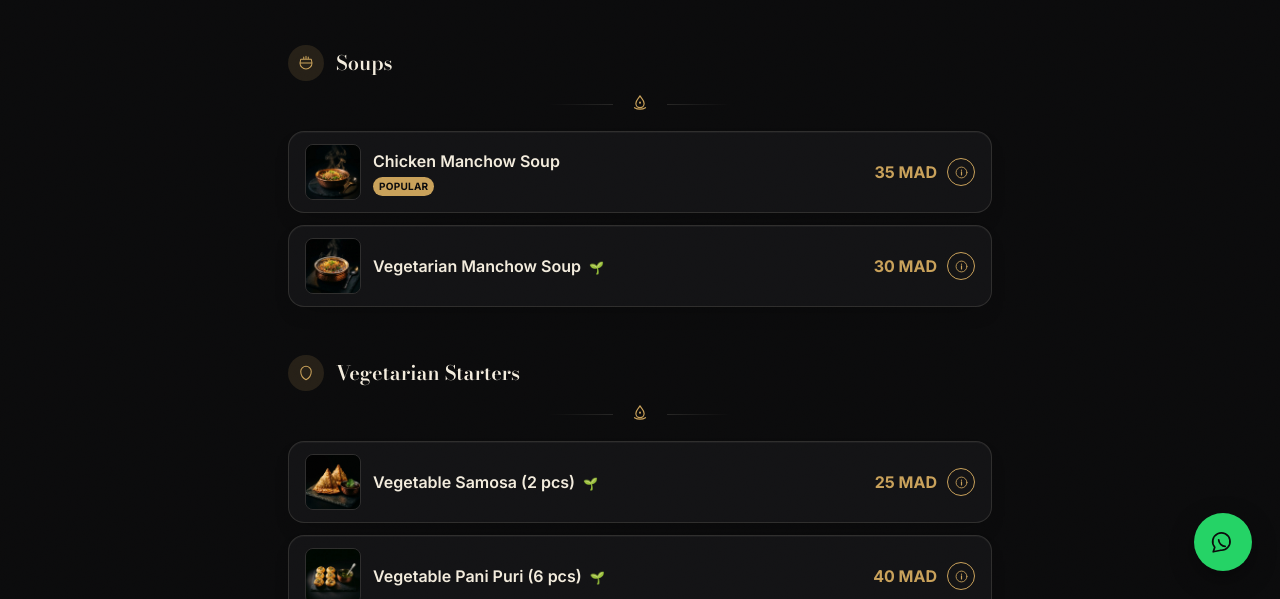
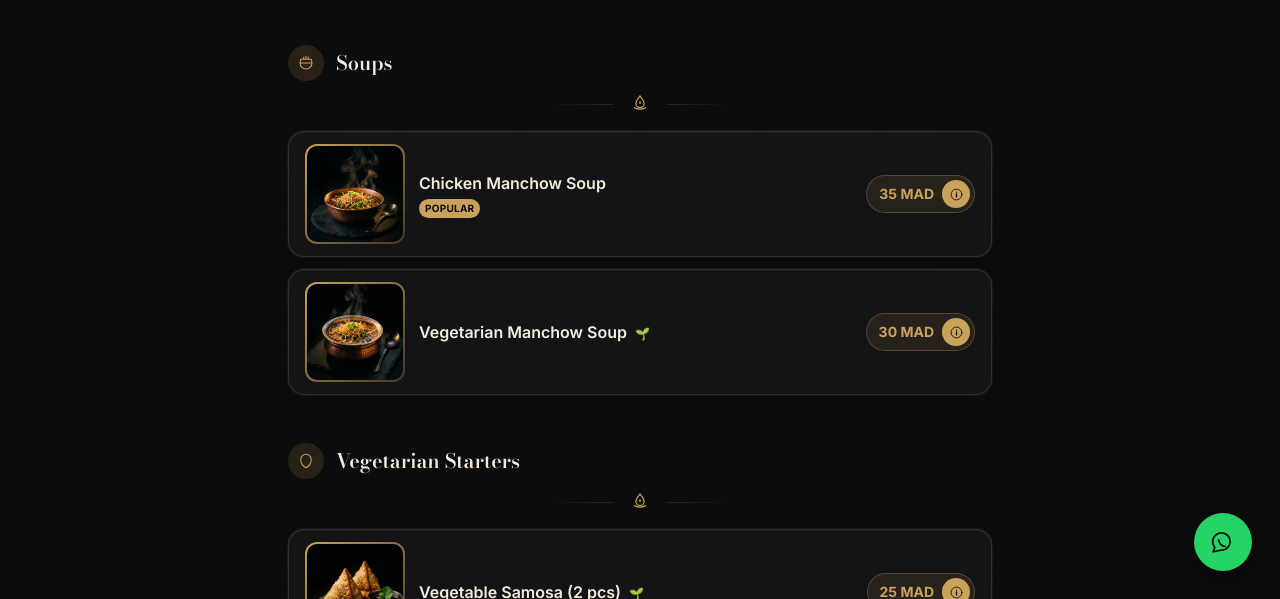
Before and after one commit to amarraduzzi/indianflavors, an Astro site: page /en/carte-en in a window 1280 px wide. Shown: the part 201-800 px from the top of the page. Built offline with nearby package versions, Linux system fonts and the light colour scheme; Astro itself is replaced by a stand-in of ours.

Commit message:
Update CarteContent.astro

```diff
--- a/src/content-pages/CarteContent.astro
+++ b/src/content-pages/CarteContent.astro
@@ -136,26 +136,32 @@ function dishId(categoryIndex: number, itemIndex: number, itemName: string): str
               <button
                 type="button"
                 class="dish-trigger group flex items-center justify-between gap-4 rounded-2xl px-4 py-3 text-left w-full"
-                style="background-color: var(--color-surface); border: 1px solid var(--color-border); box-shadow: 0 1px 0 rgba(255,255,255,0.04) inset, 0 10px 24px -16px rgba(0,0,0,0.6)"
+                style={`background-color: var(--color-surface); border: 1px solid var(--color-border); box-shadow: 0 1px 0 rgba(255,255,255,0.04) inset, 0 10px 24px -16px rgba(0,0,0,0.6)${item.image ? ', 0 0 0 1px color-mix(in srgb, var(--color-accent) 8%, transparent)' : ''}`}
                 data-dialog-target={id}
                 aria-haspopup="dialog"
               >
-                <span class="flex items-center gap-3 min-w-0">
+                <span class="flex items-center gap-3.5 min-w-0">
                   {item.image ? (
-                    <img
-                      src={item.image}
-                      alt=""
-                      loading="lazy"
-                      class="w-14 h-14 rounded-lg object-cover shrink-0"
-                      style="border: 1px solid var(--color-border)"
-                    />
+                    <!-- Dunne goud-gradient "lijst" om de foto: het accent draagt
+                         nu ook de fotografie, niet alleen tekst en badges. -->
+                    <span
+                      class="rounded-xl p-[2px] shrink-0"
+                      style="background: linear-gradient(135deg, var(--color-accent), color-mix(in srgb, var(--color-accent) 25%, transparent))"
+                    >
+                      <img
+                        src={item.image}
+                        alt=""
+                        loading="lazy"
+                        class="w-20 h-20 sm:w-24 sm:h-24 rounded-[10px] object-cover block"
+                      />
+                    </span>
                   ) : (
                     <span
-                      class="w-14 h-14 rounded-lg shrink-0 flex items-center justify-center"
+                      class="w-20 h-20 sm:w-24 sm:h-24 rounded-xl shrink-0 flex items-center justify-center"
                       style="background: linear-gradient(135deg, color-mix(in srgb, var(--color-accent) 22%, transparent), color-mix(in srgb, var(--color-primary-dark) 35%, var(--color-surface)))"
                       aria-hidden="true"
                     >
-                      <svg width="20" height="20" viewBox="0 0 24 24" fill="none" stroke="currentColor" stroke-width="1.4" stroke-linecap="round" stroke-linejoin="round" style="color: var(--color-accent)">
+                      <svg width="24" height="24" viewBox="0 0 24 24" fill="none" stroke="currentColor" stroke-width="1.4" stroke-linecap="round" stroke-linejoin="round" style="color: var(--color-accent)">
                         <path d={fallbackIconPath} />
                       </svg>
                     </span>
@@ -179,15 +185,21 @@ function dishId(categoryIndex: number, itemIndex: number, itemName: string): str
                     )}
                   </span>
                 </span>
-                <span class="flex items-center gap-2.5 shrink-0">
-                  <span class="font-bold" style="color: var(--color-accent)">{item.priceMAD} MAD</span>
+                <!-- Prijs + info samen in één goud-getinte pil i.p.v. losse
+                     elementen: het accent krijgt hier een duidelijker "vorm"
+                     in plaats van alleen gekleurde tekst. -->
+                <span
+                  class="flex items-center gap-2 pl-3 pr-1 py-1 rounded-full shrink-0"
+                  style="background-color: color-mix(in srgb, var(--color-accent) 10%, transparent); border: 1px solid color-mix(in srgb, var(--color-accent) 30%, transparent)"
+                >
+                  <span class="font-bold text-sm whitespace-nowrap" style="color: var(--color-accent)">{item.priceMAD} MAD</span>
                   <!-- Info-icoon: de expliciete uitnodiging om het gerecht te openen. -->
                   <span
-                    class="flex items-center justify-center w-7 h-7 rounded-full transition-transform duration-150 group-active:scale-90"
-                    style="border: 1px solid var(--color-accent); color: var(--color-accent)"
+                    class="flex items-center justify-center w-7 h-7 rounded-full transition-transform duration-150 group-active:scale-90 shrink-0"
+                    style="background-color: var(--color-accent); color: var(--color-background)"
                     aria-hidden="true"
                   >
-                    <svg width="13" height="13" viewBox="0 0 24 24" fill="none" stroke="currentColor" stroke-width="2.2" stroke-linecap="round">
+                    <svg width="13" height="13" viewBox="0 0 24 24" fill="none" stroke="currentColor" stroke-width="2.4" stroke-linecap="round">
                       <circle cx="12" cy="12" r="10" stroke-width="1.6" />
                       <line x1="12" y1="11" x2="12" y2="16.5" />
                       <circle cx="12" cy="7.7" r="1.1" fill="currentColor" stroke="none" />
@@ -238,7 +250,12 @@ function dishId(categoryIndex: number, itemIndex: number, itemName: string): str
                         {item.name}
                         {item.vegetarian && <span class="text-base align-middle ml-1" title={t(copy.vegLabel, lang)}>🌱</span>}
                       </h3>
-                      <span class="font-bold text-lg" style="color: var(--color-accent)">{item.priceMAD} MAD</span>
+                      <span
+                        class="inline-block mt-1 font-bold text-sm px-3 py-1 rounded-full"
+                        style="color: var(--color-accent); background-color: rgba(0,0,0,0.35); border: 1px solid color-mix(in srgb, var(--color-accent) 45%, transparent)"
+                      >
+                        {item.priceMAD} MAD
+                      </span>
                     </div>
                   </div>
                   <div class="dish-dialog-body">
@@ -316,7 +333,8 @@ function dishId(categoryIndex: number, itemIndex: number, itemName: string): str
     overflow-y: auto;
     background-color: var(--color-background);
     border-radius: 24px 24px 0 0;
-    box-shadow: 0 -12px 40px rgba(0,0,0,0.5);
+    border-top: 1px solid color-mix(in srgb, var(--color-accent) 35%, transparent);
+    box-shadow: 0 -12px 40px rgba(0,0,0,0.5), 0 -1px 0 color-mix(in srgb, var(--color-accent) 20%, transparent);
     opacity: 0;
     transform: translateY(24px);
     transition: opacity 0.26s ease, transform 0.26s cubic-bezier(0.22, 1, 0.36, 1);
```
